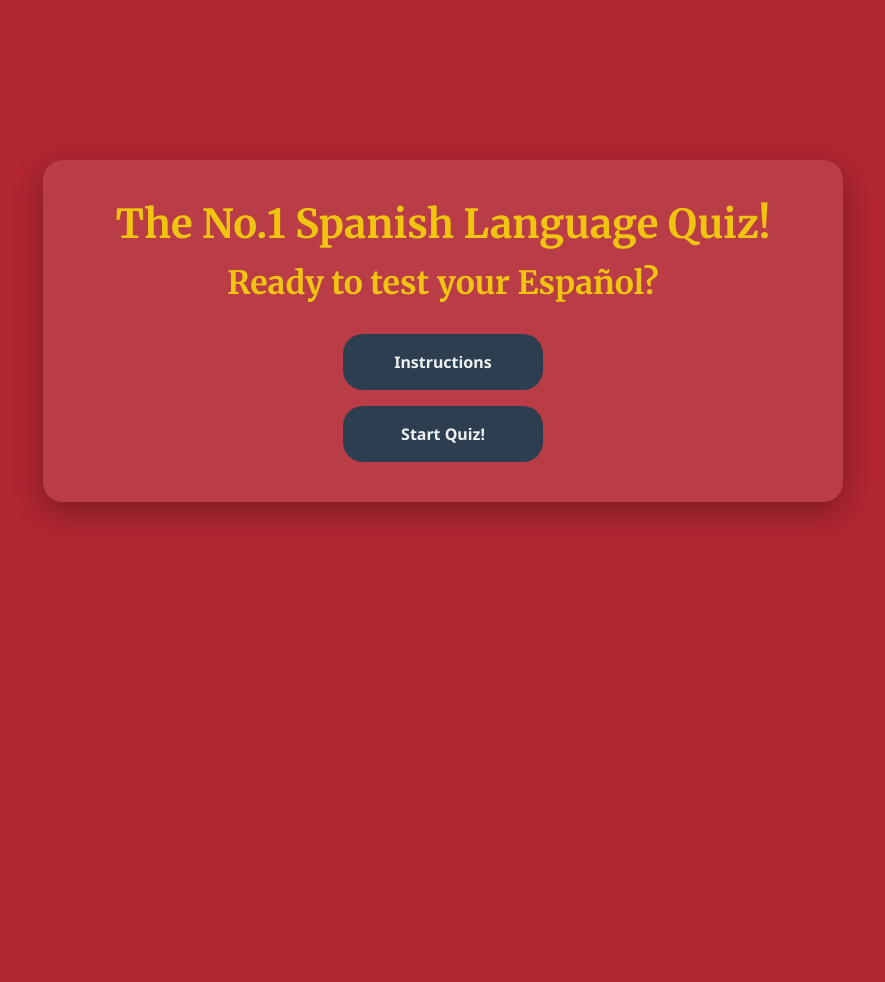
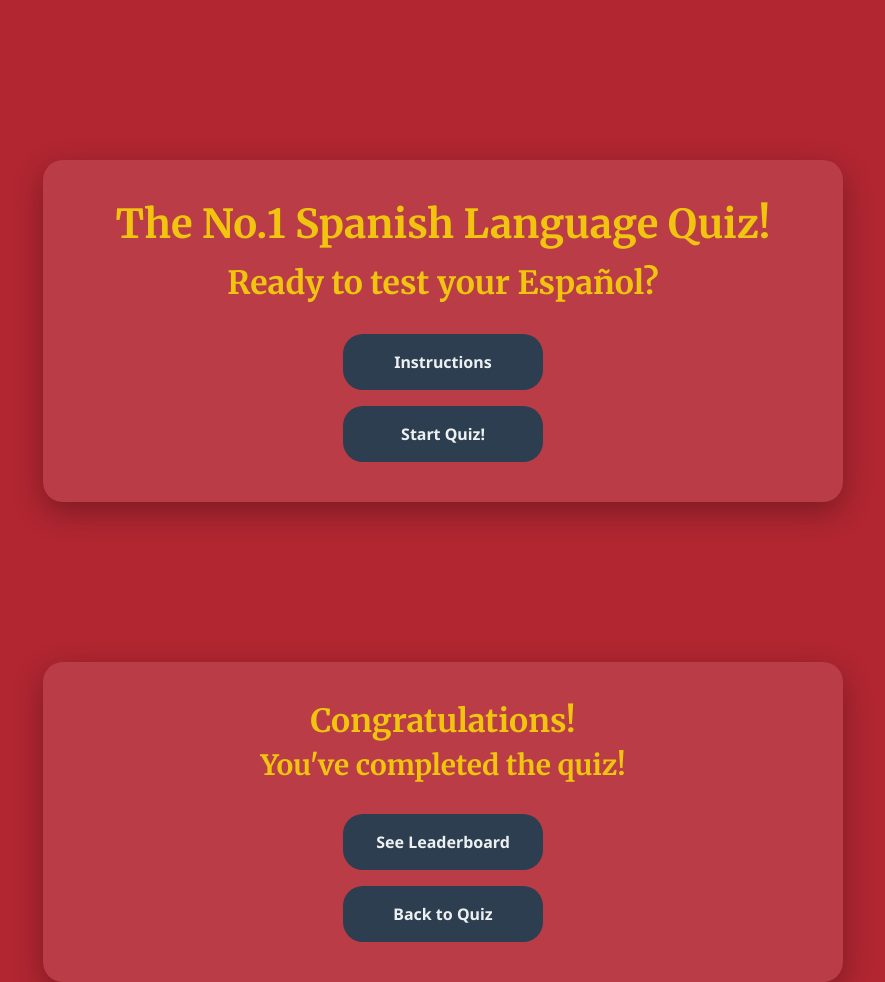
Before and after one commit to moranjohn-95/spanish-language-quiz, a plain HTML site: page index.html in a window 1280 px wide. Shown: the whole page, without its empty margins (197-1082 px from the left). Before the commit the page ends 800 px from the top, so only its background shows below. Drawn offline with nearby package versions, Linux system fonts and the light colour scheme.

Commit message:
Add end of quiz box to congratulate users after finishing quiz

```diff
--- a/assets/css/style.css
+++ b/assets/css/style.css
@@ -57,6 +57,19 @@ h3 {
     box-shadow: 0 10px 30px rgba(0,0,0,0.3);
 }
 
+/*Styling for quiz box area*/
+#end-quiz-area
+{
+    background-color:rgba(255, 255, 255, 0.1);
+    border-radius:20px;
+    max-width: 800px;
+    margin: auto;
+    margin-top: 10rem;
+    padding: 2rem;
+    box-shadow: 0 10px 30px rgba(0,0,0,0.3);
+}
+
+
 #category-options-area
 {
     background-color:rgba(255, 255, 255, 0.1);
@@ -101,6 +114,15 @@ h3 {
     margin-top: 10rem;
     padding: 2rem;
     box-shadow: 0 10px 30px rgba(0,0,0,0.3);
+}
+
+#end-of-quiz-buttons {
+    display: flex;
+    flex-direction: column;
+    align-items: center;
+    margin-bottom: 0.5rem;
+    margin-top: 2rem;
+    gap: 1rem;
 }
 
 #action-buttons {
--- a/index.html
+++ b/index.html
@@ -90,6 +90,16 @@
   </div>
 </div>
 
+<!--End of Quiz Box-->
+<div class="col-12 text-center" id="end-quiz-area">
+<h2>Congratulations!</h2>
+<h3>You've completed the quiz!</h3>
+<div id="end-of-quiz-buttons">
+<button id="see=leaderboard">See Leaderboard</button>
+<button id="back-to-quiz-again">Back to Quiz</button>
+</div>
+</div>
+
 <div class="col-12 text-center" id="leaderboard-area">
   <h2>Leaderboard</h2>
   <ol id="leaderboard-list">
```
